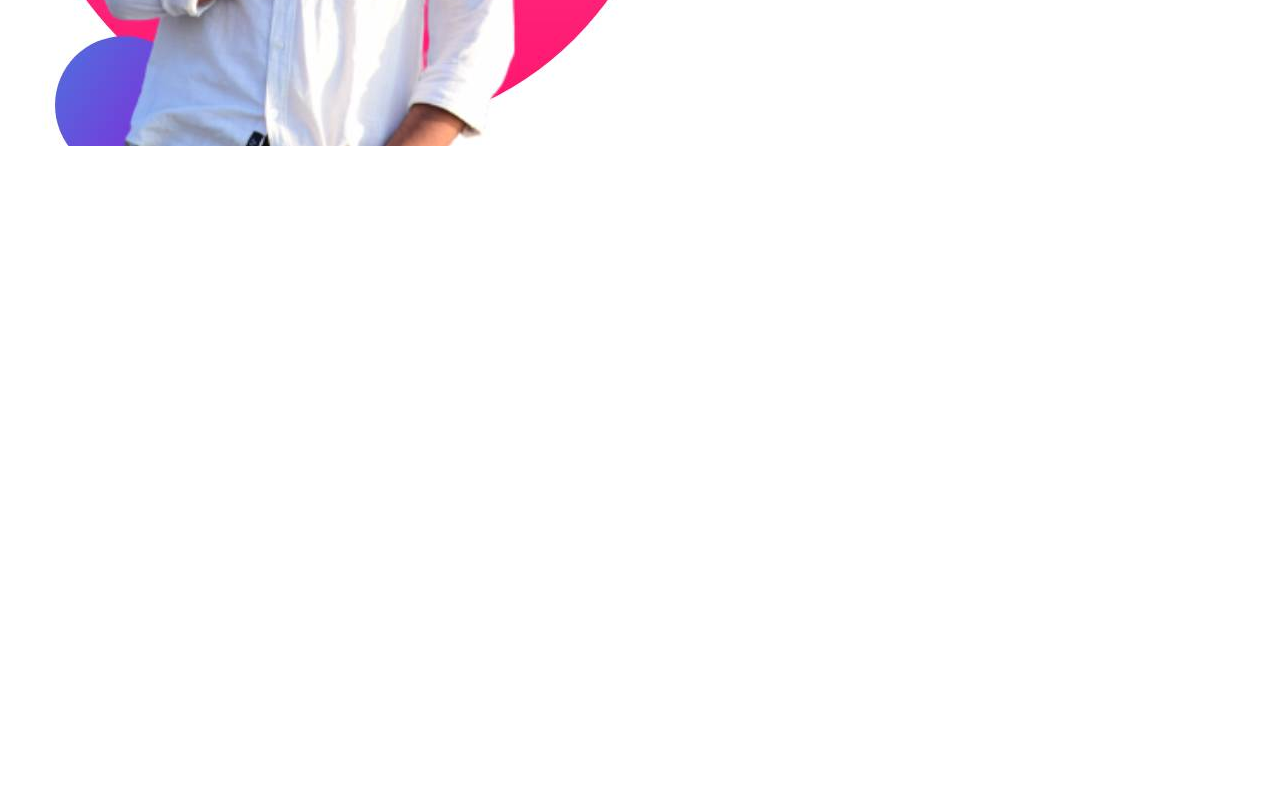
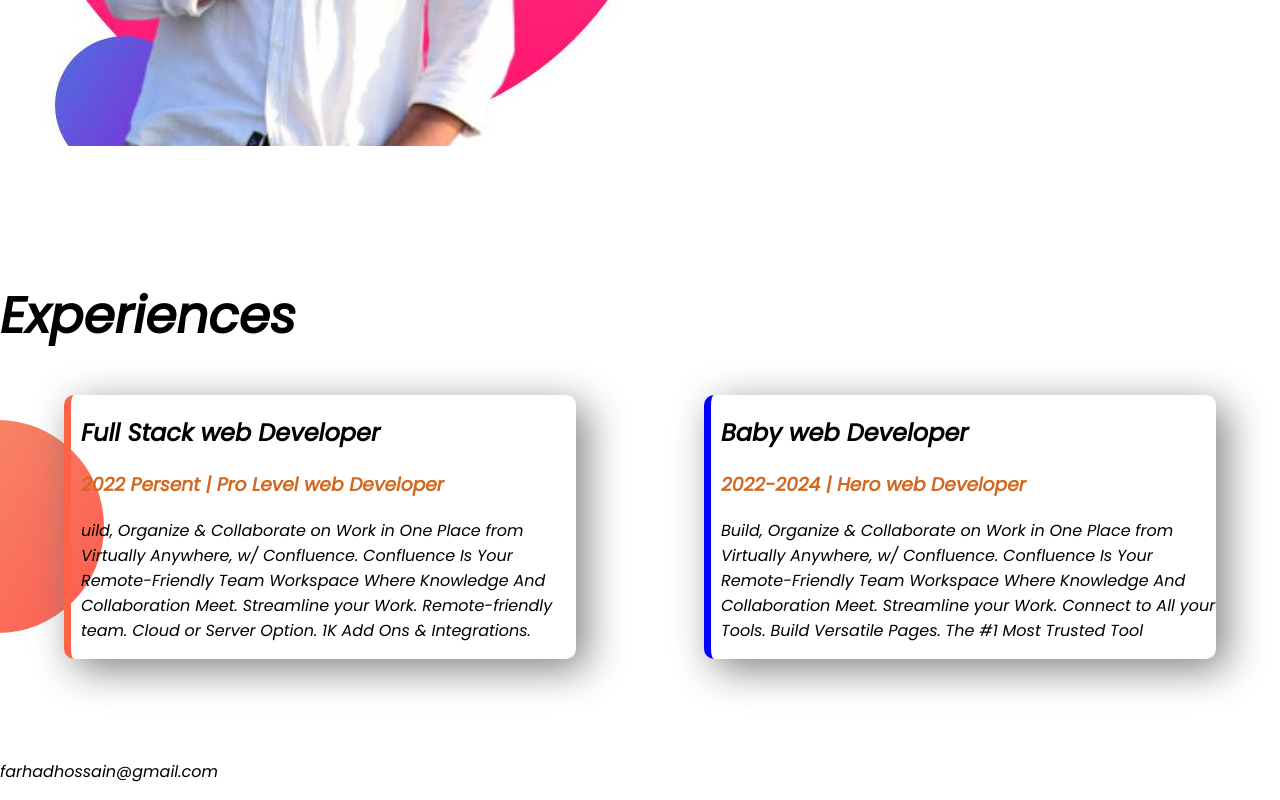
Before and after one commit to Farhadhossain1/developer-hcg, a plain HTML site: page index.html in a window 1280 px wide. Shown: the part 1221-2021 px from the top of the page. Before the commit the page ends 1500 px from the top, so only its background shows below. Drawn offline with Linux system fonts and the light colour scheme.

Commit message:
git e chole jaw taratari

```diff
--- a/index.html
+++ b/index.html
@@ -14,7 +14,7 @@
     <link rel="stylesheet" href="style.css" />
   </head>
   <body>
-    <section class="apple">
+    <section class="apple pan-pan">
       <div class="half">
         <h1>Welcome To</h1>
         <h1><span class="blue">Farhad Hossain</span> world !!</h1>
@@ -35,11 +35,11 @@
       </div>
       <div class="half"><img src="images/my-bg (1).jpg" alt="" /></div>
     </section>
-    <section class="banana">
+    <section class="banana pan-pan">
       <div class="half-ho">
         <img src="images/farhad.jpg" alt="" />
       </div>
-      <div half-ho>
+      <div class="half-ho">
         <h1>Dream Big</h1>
         <h3>Become a Web Developer</h3>
         <p>
@@ -57,5 +57,35 @@
         >
       </div>
     </section>
+    <section>
+      <h1>Experiences</h1>
+      <div class="pan-pan">
+        <div id="hmmm" class="halffully">
+          <h2>Full Stack web Developer</h2>
+          <h3 class="blue">2022 Persent | Pro Level web Developer</h3>
+          <p>
+            uild, Organize & Collaborate on Work in One Place from Virtually
+            Anywhere, w/ Confluence. Confluence Is Your Remote-Friendly Team
+            Workspace Where Knowledge And Collaboration Meet. Streamline your
+            Work. Remote-friendly team. Cloud or Server Option. 1K Add Ons &
+            Integrations.
+          </p>
+        </div>
+        <div class="halffully">
+          <h2>Baby web Developer</h2>
+          <h3 class="blue">2022-2024 | Hero web Developer</h3>
+          <p>
+            Build, Organize & Collaborate on Work in One Place from Virtually
+            Anywhere, w/ Confluence. Confluence Is Your Remote-Friendly Team
+            Workspace Where Knowledge And Collaboration Meet. Streamline your
+            Work. Connect to All your Tools. Build Versatile Pages. The #1 Most
+            Trusted Tool
+          </p>
+        </div>
+      </div>
+    </section>
   </body>
+  <footer>
+    <p>farhadhossain@gmail.com</p>
+  </footer>
 </html>
--- a/style.css
+++ b/style.css
@@ -8,7 +8,7 @@ h1 {
 .blue {
   color: chocolate;
 }
-section {
+.pan-pan {
   display: flex;
   margin-bottom: 100px;
 }
@@ -40,3 +40,21 @@ section {
   width: 50%;
   padding: 2%;
 }
+
+.halffully {
+  width: 40%;
+  margin-left: 5%;
+  margin-right: 5%;
+  padding-left: 10px;
+  border-radius: 10px;
+  box-shadow: 10px 10px 40px gray;
+  border-left: 7px solid blue;
+}
+.pan-pan {
+  background-image: url(images/exp-bg.png);
+  background-repeat: no-repeat;
+  background-position: left;
+}
+#hmmm {
+  border-left: 7px solid tomato;
+}
```
